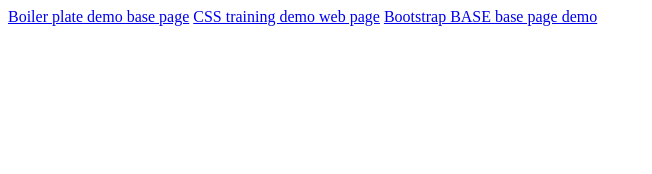
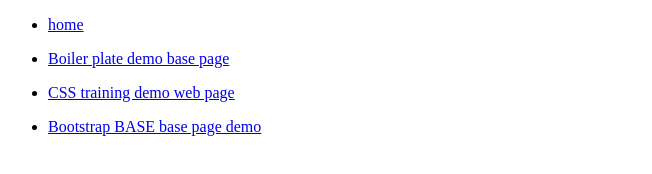
Before and after one commit to adriangbarnett/test, a plain HTML site: page index.html in a window 1280 px wide. Shown: the whole page, without its empty margins (0-652 px from the left). Drawn offline with Linux system fonts and the light colour scheme.

Commit message:
Add files via upload

```diff
--- a/index.html
+++ b/index.html
@@ -2,14 +2,32 @@
 <html lang="en">
 
     <head>
-        <title>title</title>
+        <title>AGB Dev Testing</title>
         <meta charset="utf-8">
     </head>
 
 	<body>
-		<a href="00_template/index.html">Boiler plate demo base page</a>
-		<a href="01_cssdemo/index.html">CSS training demo web page<a>
-		<a href="02_bootstrapbase/index.html">Bootstrap BASE base page demo<a>
+		<ul>
+			<li>
+				<a href=".">home<a></a>
+			</li>
+		</ul>
+		<ul>
+			<li>
+				<a href="00_template/index.html">Boiler plate demo base page</a>
+			</li>
+		</ul>
+		<ul>
+			<li>
+				<a href="01_cssdemo/index.html">CSS training demo web page<a></a>
+			</li>
+		</ul>
+		<ul>
+			<li>
+				<a href="02_bootstrapbase/index.html">Bootstrap BASE base page demo<a></a>
+			</li>
+		</ul>
+
 	</body>
 
 <html>
```
